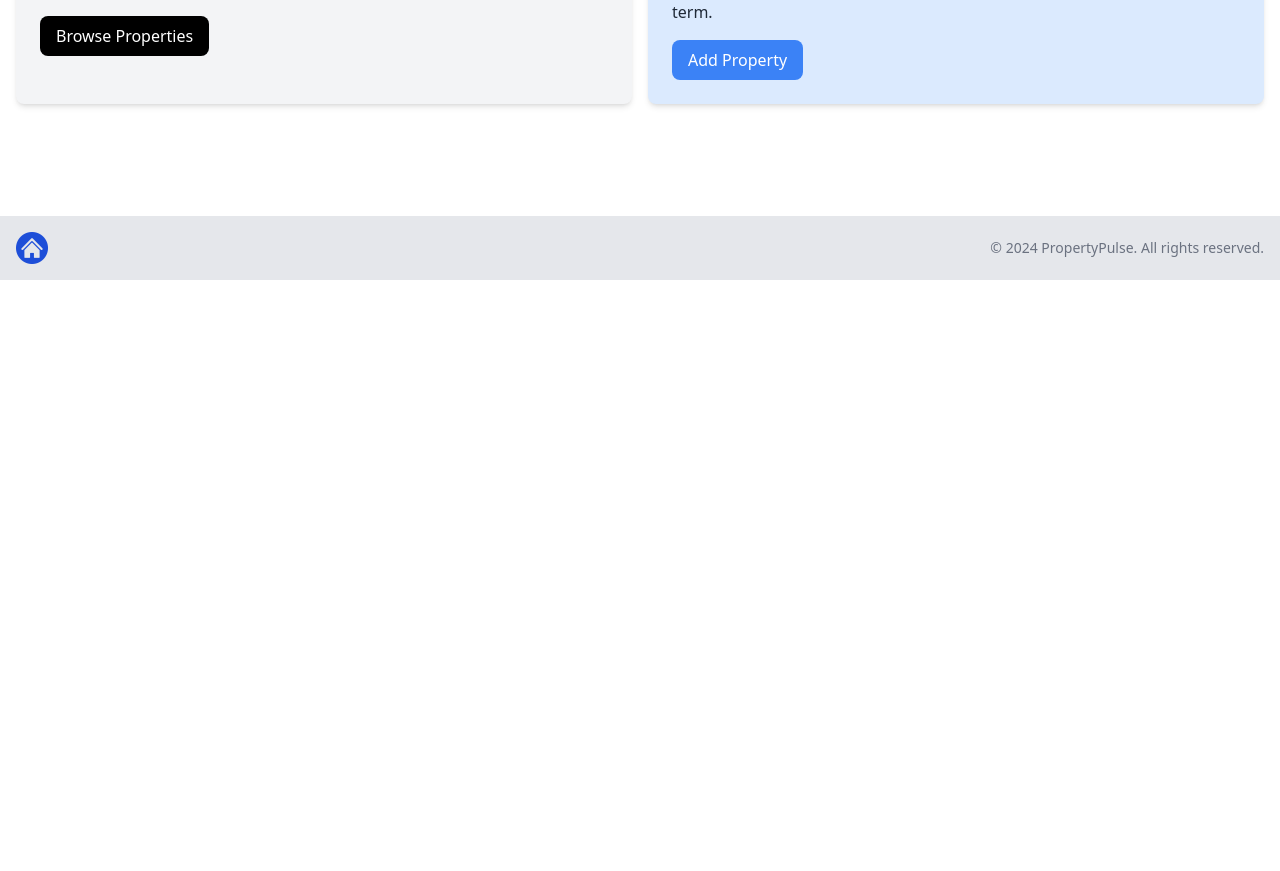
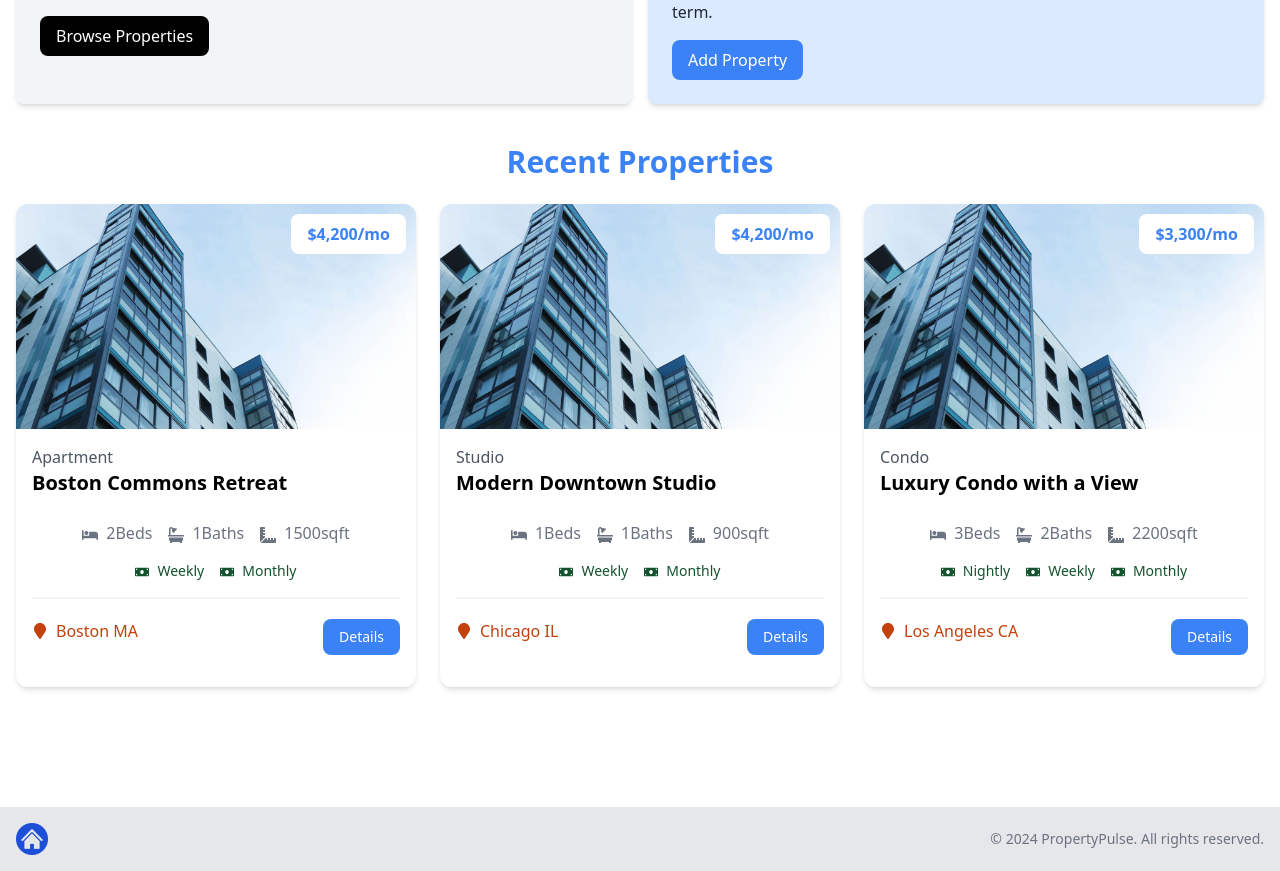
Before and after one commit to jtsz5057/realestate-app, a Next.js app: page / in a window 1280 px wide. Shown: the part 541-1412 px from the top of the page. Before the commit the page ends 821 px from the top, so only its background shows below. Built offline with nearby package versions, Linux system fonts and the light colour scheme.

Commit message:
create properties card for the home pages for displaying recent properties

```diff
--- a/app/page.jsx
+++ b/app/page.jsx
@@ -1,11 +1,13 @@
 import Hero from '@/components/Hero';
 import InfoBoxes from '@/components/InfoBoxes';
+import HomeProperties from '@/components/HomeProperties';
 
 const HomePage = () => {
   return (
     <>
       <Hero />
       <InfoBoxes />
+      <HomeProperties />
     </>
   )
 }
--- /dev/null
+++ b/components/HomeProperties.jsx
@@ -0,0 +1,27 @@
+import properties from '@/properties.json'
+import PropertyCard from '@/components/PropertyCard'
+
+const HomeProperties = () => {
+  const recentProperties = properties.sort(() => Math.random() - Math.random()).slice(0, 3);
+
+  return (
+    <section className='px-4 py-6'>
+        <div className='container-xl lg:container m-auto'>
+            <h2 className='text-3xl font-bold text-blue-500 mb-6 text-center'>
+                Recent Properties
+            </h2>
+            <div className='grid grid-cols-1 md:grid-cols-3 gap-6'>
+                {recentProperties === 0 ? (
+                    <p>Np properties Found</p>
+                ) : recentProperties.map((property) => (
+                    <PropertyCard key={property._id} property={property} />
+                )) }
+            </div>
+
+        </div>
+
+    </section>
+  )
+}
+
+export default HomeProperties
```
